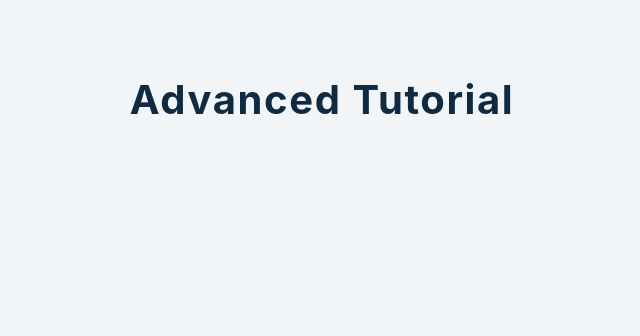
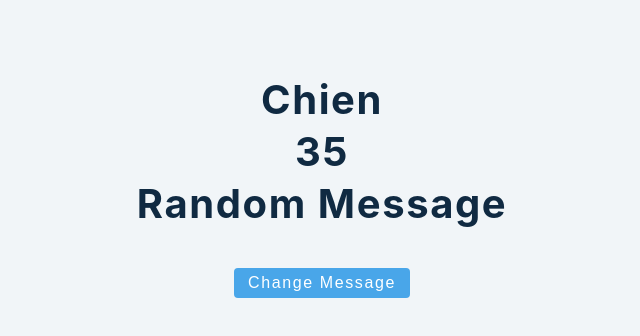
Before and after one commit to nguyenchien/react-advanced, a React (Create React App) app: page / in a window 1280 px wide. Shown: the top 336 px of the page, without its empty margins (318-958 px from the left). Built offline with nearby package versions, Linux system fonts and the light colour scheme.

Commit message:
useSate Object

```diff
--- a/src/App.js
+++ b/src/App.js
@@ -1,8 +1,9 @@
 import React from 'react'
+import Setup from './tutorial/1-useState/setup/4-useState-object';
 function App() {
   return (
     <div className='container'>
-      <h2>Advanced Tutorial</h2>
+      <Setup />
     </div>
   )
 }
--- a/src/tutorial/1-useState/setup/4-useState-object.js
+++ b/src/tutorial/1-useState/setup/4-useState-object.js
@@ -1,7 +1,22 @@
 import React, { useState } from 'react';
 
 const UseStateObject = () => {
-  return <h2>useState object example</h2>;
+  const [people, setPeople] = useState({
+    name: 'Chien',
+    age: 35,
+    message : 'random message'
+  });
+  const changeMessage = () => {
+    setPeople(
+      {...people, message: 'hello world'}
+    );
+  }
+  return <>
+    <h2>{people.name}</h2>
+    <h2>{people.age}</h2>
+    <h2>{people.message}</h2>
+    <button className='btn' onClick={()=>changeMessage()}>change message</button>
+  </>;
 };
 
 export default UseStateObject;
```
Also changed, not shown: src/tutorial/1-useState/setup/1-error-example.js (+11 -1 lines), src/tutorial/1-useState/setup/2-useState-basics.js (+15 -1 lines), src/tutorial/1-useState/setup/3-useState-array.js (+21 -1 lines).
